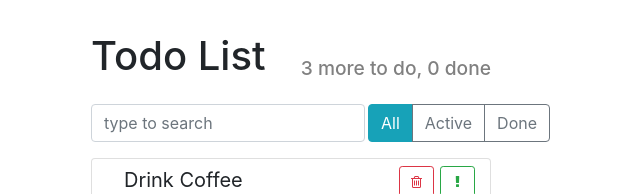
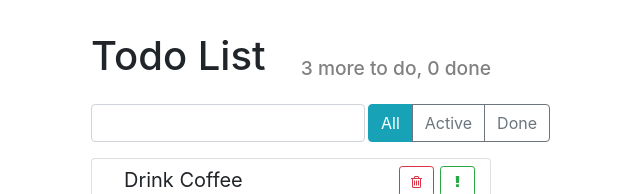
Before and after one commit to Crash2410/Todo-List, a React (Create React App) app: page / in a window 1280 px wide. Shown: the top 194 px of the page, without its empty margins (349-989 px from the left). Built offline with nearby package versions, Linux system fonts and the light colour scheme.

Commit message:
Реализуем поиск

```diff
--- a/src/components/App/App.js
+++ b/src/components/App/App.js
@@ -14,7 +14,9 @@ export default class App extends React.Component {
             this.createTodoItem('Drink Coffee'),
             this.createTodoItem('Make Awesome App'),
             this.createTodoItem('Have a lunch'),
-        ]
+        ],
+        term: ''
+
     }
 
     createTodoItem(label) {
@@ -50,6 +52,20 @@ export default class App extends React.Component {
         })
     }
 
+    searchItem = (items, term) => {
+        if (term.length === 0) {
+            return items;
+        }
+
+        return items.filter((item) => {
+            return item.label.toLowerCase().indexOf(term.toLowerCase()) > -1;
+        });
+    }
+
+    onSearchList = (term) => {
+        this.setState({ term });
+    }
+
     toggleProperty(arr, id, propName) {
         const idx = arr.findIndex((el) => el.id === id);
         const oldItem = arr[idx];
@@ -75,8 +91,9 @@ export default class App extends React.Component {
     }
 
     render() {
-        const { todoData } = this.state;
+        const { todoData, term } = this.state;
 
+        const visibleItems = this.searchItem(todoData, term);
         const doneCount = todoData
             .filter((el) => el.done).length;
         const todoCount = todoData.length - doneCount;
@@ -86,11 +103,11 @@ export default class App extends React.Component {
             <div className="todo-app" >
                 <AppHeader toDo={todoCount} done={doneCount} />
                 <div className="top-panel d-flex">
-                    <SearchPanel />
+                    <SearchPanel onSearchList={this.onSearchList} />
                     <ItemStatusFilter />
                 </div>
 
-                <TodoList todos={this.state.todoData}
+                <TodoList todos={visibleItems}
                     onDeleted={this.deleteItem}
                     onToggleImportant={this.onToggleImportant}
                     onToggleDone={this.onToggleDone} />
--- a/src/components/search-panel/search-panel.js
+++ b/src/components/search-panel/search-panel.js
@@ -2,12 +2,25 @@ import React from 'react';
 
 import './search-panel.css';
 
-const SearchPanel = () => {
-  return (
-    <input type="text"
-      className="form-control search-input"
-      placeholder="type to search" />
-  );
+export default class SearchPanel extends React.Component {
+
+  state = {
+    term: ' '
+  }
+
+  onSearchList = (e) => {
+    const term = e.target.value;
+    this.setState({ term });
+    this.props.onSearchList(term);
+  }
+
+  render() {
+    return (
+      <input type="text"
+        className="form-control search-input"
+        placeholder="type to search"
+        onChange={this.onSearchList}
+        value={this.state.term} />
+    );
+  }
 };
-
-export default SearchPanel;
```
